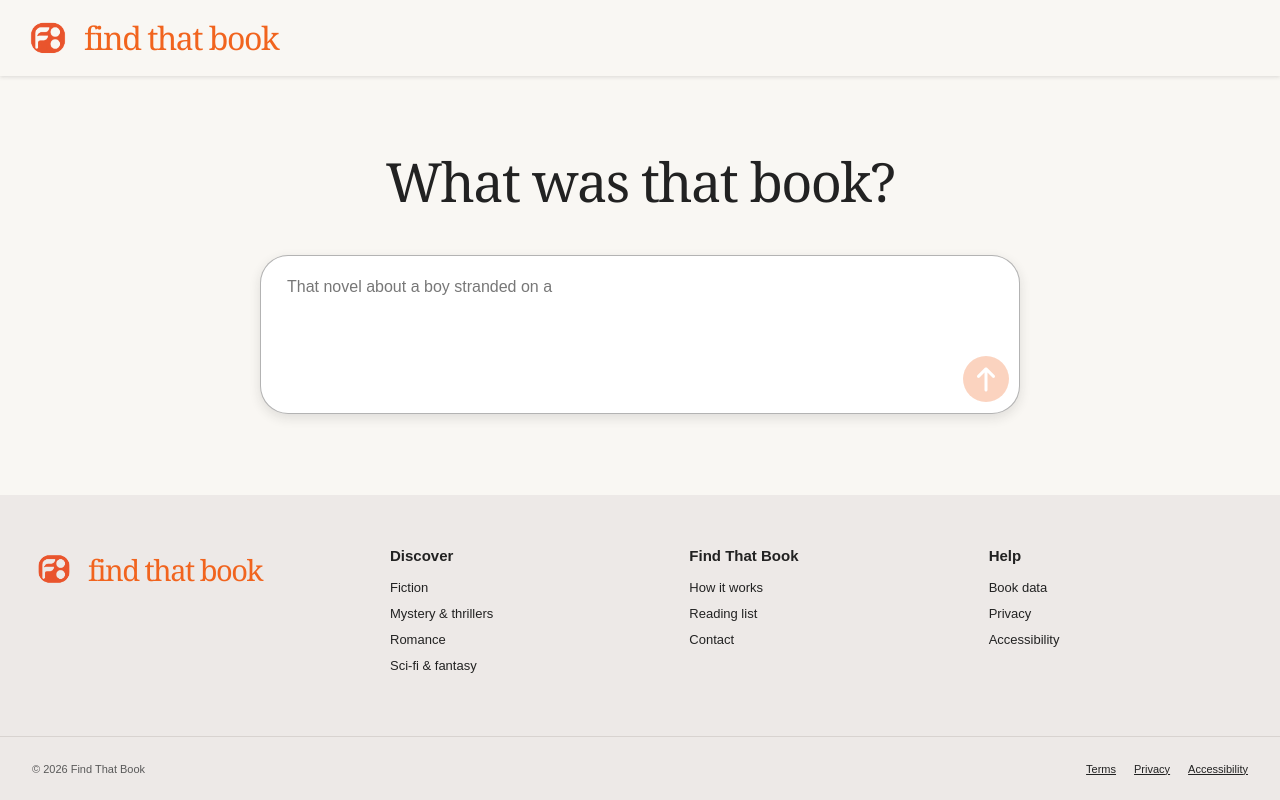
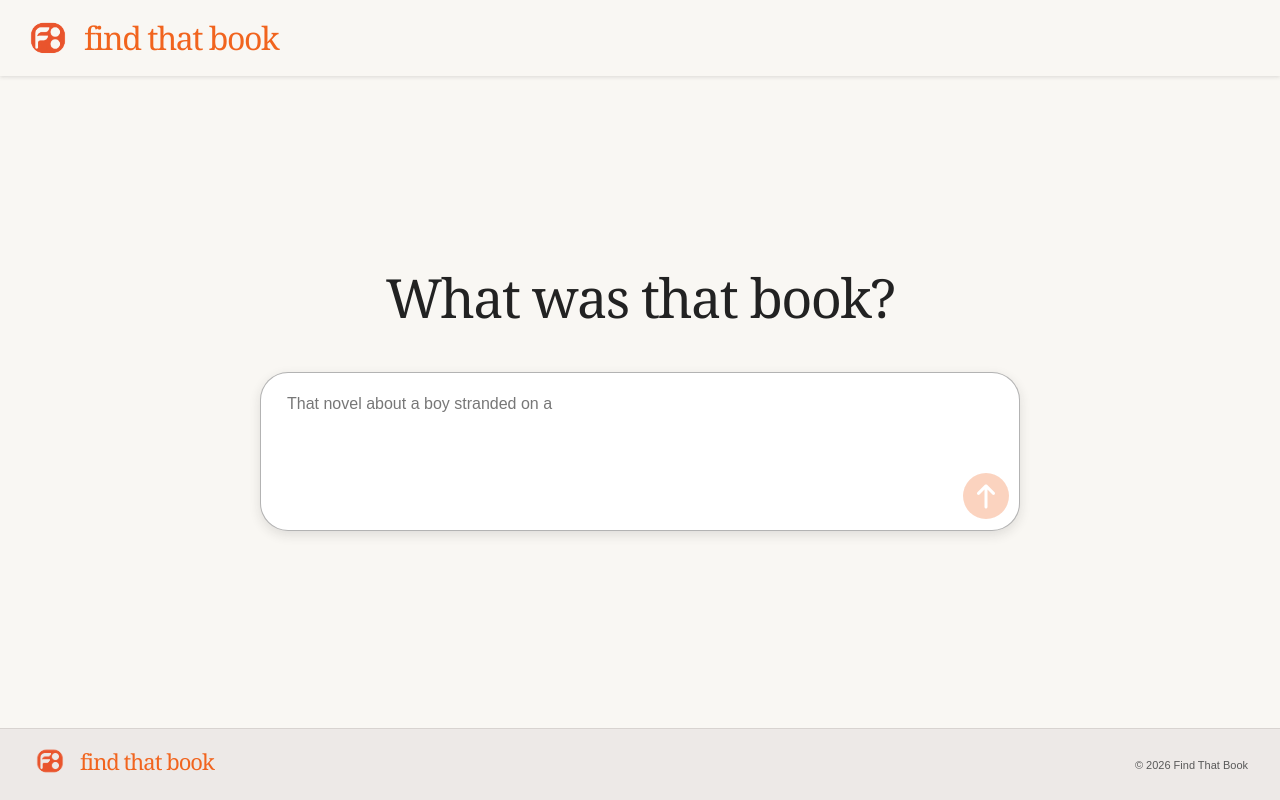
Before and after one commit to Jonathan-Joransen/find-that-book, a React (Vite) app in the folder src/FindThatBook.Web/: page / in a window 1280 px wide. Built offline with nearby package versions, Linux system fonts and the light colour scheme; no server answers.

Commit message:
Simplify site footer

```diff
--- a/src/FindThatBook.Web/src/components/SiteFooter/SiteFooter.css
+++ b/src/FindThatBook.Web/src/components/SiteFooter/SiteFooter.css
@@ -1,10 +1,12 @@
-.site-footer { flex: 0 0 auto; }
-
-.site-footer__main {
-  padding: 52px max(32px, calc((100% - 1300px) / 2));
-  display: grid;
-  grid-template-columns: 1fr 3fr;
-  gap: 72px;
+.site-footer {
+  flex: 0 0 auto;
+  min-height: 72px;
+  padding: 14px max(32px, calc((100% - 1300px) / 2));
+  display: flex;
+  align-items: center;
+  justify-content: space-between;
+  gap: 24px;
+  border-top: 1px solid #d8d3d0;
   background: var(--footer);
 }
 
@@ -16,66 +18,28 @@
   gap: 12px;
   color: var(--orange);
   font-family: Georgia, 'Times New Roman', serif;
-  font-size: 29px;
-  letter-spacing: -1.5px;
+  font-size: 22px;
+  letter-spacing: -1px;
   line-height: 1;
   text-decoration: none;
   white-space: nowrap;
 }
 
 .site-footer__logo {
-  width: 44px;
-  height: 44px;
+  width: 36px;
+  height: 36px;
   flex: 0 0 auto;
   display: block;
 }
 
-.site-footer__links {
-  display: grid;
-  grid-template-columns: repeat(3, 1fr);
-  gap: 40px;
-}
-
-.site-footer__links h2 {
-  margin: 0 0 16px;
-  color: var(--ink);
-  font-size: 15px;
-  font-weight: 600;
-}
-
-.site-footer__links a {
-  margin: 0 0 11px;
-  display: block;
-  color: var(--ink);
-  font-size: 13px;
-  text-decoration: none;
-}
-
-.site-footer__links a:hover { text-decoration: underline; text-underline-offset: 3px; }
-
-.site-footer__legal {
-  min-height: 64px;
-  padding: 18px max(32px, calc((100% - 1300px) / 2));
-  display: flex;
-  align-items: center;
-  justify-content: space-between;
-  gap: 20px;
-  border-top: 1px solid #d8d3d0;
+.site-footer__copyright {
   color: var(--muted);
-  background: var(--footer);
   font-size: 11px;
-}
-
-.site-footer__legal div { display: flex; gap: 18px; }
-.site-footer__legal a { color: var(--ink); }
-
-@media (max-width: 740px) {
-  .site-footer__main { grid-template-columns: 1fr; gap: 36px; padding: 42px 28px; }
-  .site-footer__links { gap: 20px; }
+  white-space: nowrap;
 }
 
 @media (max-width: 480px) {
-  .site-footer__links { grid-template-columns: 1fr 1fr; }
-  .site-footer__links > div:last-child { grid-column: 1 / -1; }
-  .site-footer__legal { align-items: flex-start; flex-direction: column; padding: 22px 24px; }
+  .site-footer {
+    padding: 14px 24px;
+  }
 }
--- a/src/FindThatBook.Web/src/components/SiteFooter/SiteFooter.tsx
+++ b/src/FindThatBook.Web/src/components/SiteFooter/SiteFooter.tsx
@@ -1,45 +1,15 @@
-import type { FooterLink, FooterLinkGroup } from './SiteFooter.models'
 import './SiteFooter.css'
-
-const pageLink = (label: string): FooterLink => ({ label, href: '#page-title' })
-
-const footerGroups: FooterLinkGroup[] = [
-  { title: 'Discover', links: ['Fiction', 'Mystery & thrillers', 'Romance', 'Sci-fi & fantasy'].map(pageLink) },
-  { title: 'Find That Book', links: ['How it works', 'Reading list', 'Contact'].map(pageLink) },
-  { title: 'Help', links: ['Book data', 'Privacy', 'Accessibility'].map(pageLink) },
-]
-
-const legalLinks = ['Terms', 'Privacy', 'Accessibility'].map(pageLink)
 
 export function SiteFooter() {
   return (
     <footer className="site-footer">
-      <div className="site-footer__main">
-        <a className="site-footer__brand" href="/" aria-label="Find That Book home">
-          <img className="site-footer__logo" src="/logo.png" alt="" aria-hidden="true" />
-          <span>find that book</span>
-        </a>
-
-        <nav className="site-footer__links" aria-label="Footer navigation">
-          {footerGroups.map((group) => (
-            <div key={group.title}>
-              <h2>{group.title}</h2>
-              {group.links.map((link) => (
-                <a key={link.label} href={link.href}>{link.label}</a>
-              ))}
-            </div>
-          ))}
-        </nav>
-      </div>
-
-      <div className="site-footer__legal">
-        <span>© 2026 Find That Book</span>
-        <div>
-          {legalLinks.map((link) => (
-            <a key={link.label} href={link.href}>{link.label}</a>
-          ))}
-        </div>
-      </div>
+      <a className="site-footer__brand" href="/" aria-label="Find That Book home">
+        <img className="site-footer__logo" src="/logo.png" alt="" aria-hidden="true" />
+        <span>find that book</span>
+      </a>
+      <span className="site-footer__copyright">
+        © {new Date().getFullYear()} Find That Book
+      </span>
     </footer>
   )
 }
```
Also changed, not shown: src/FindThatBook.Web/src/components/SiteFooter/SiteFooter.models.ts (deleted, +0 -9 lines).
